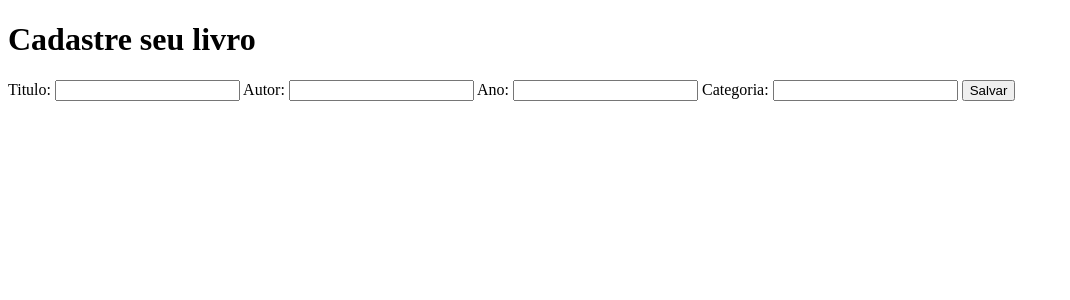
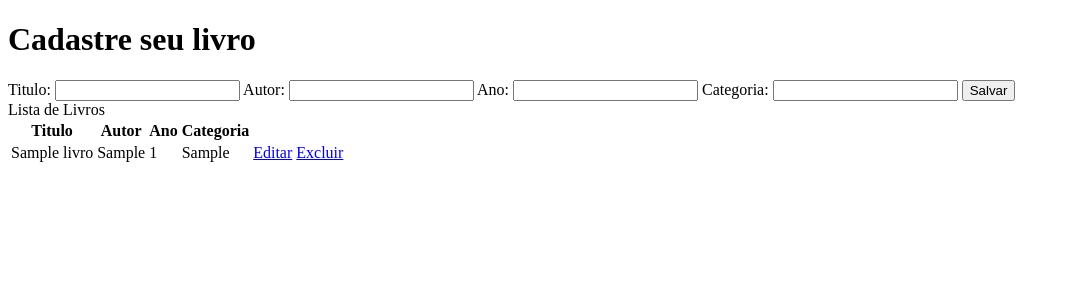
Before and after one commit to euwillian/biblioteca-virtual, a Django app: page /novo_livro/ in a window 1280 px wide. Shown: the top 300 px of the page, without its empty margins (0-1070 px from the left). Run offline with Django 4.2, Linux system fonts and the light colour scheme; tables that the repository leaves empty hold one stand-in row (values such as "Sample post").

Commit message:
feat: implementa todas as operações CRUD para o cadastro de livros

```diff
--- a/livros/templates/novo_livro.html
+++ b/livros/templates/novo_livro.html
@@ -7,7 +7,6 @@
 {% block content %}
 
 <body>
-
 <h1>Cadastre seu livro</h1>
 <form method="POST">
     {% csrf_token %}
@@ -17,6 +16,36 @@
     Categoria: <input type="text" name="categoria">
     <button type="submit">Salvar</button>
 </form>
+
+<table>
+    <thead>
+        Lista de Livros
+    </thead>
+    <tbody>
+        <tr>
+            <th>Titulo</th>
+            <th>Autor</th>
+            <th>Ano</th>
+            <th>Categoria</th>
+        </tr>
+    </tbody>
+    <tfoot>
+        {% for livro in livros %}
+        <tr>
+            <td>{{ livro.titulo }}</td>
+            <td>{{ livro.autor }}</td>
+            <td>{{ livro.ano }}</td>
+            <td>{{ livro.categoria }}</td>
+            <td>
+                <a href="{% url 'editar_livro' livro.id %}">Editar</a>
+                <a href="{% url 'excluir_livro' livro.id %}">Excluir</a>
+            </td>
+        </tr>
+        {% endfor %}
+    </tfoot>
+</table>
+
+
 </body>
 
 {% endblock %}
--- a/livros/urls.py
+++ b/livros/urls.py
@@ -1,6 +1,20 @@
 from django.urls import path
-from livros.views import livro
+from livros.views import livro, editar_livro, excluir_livro
 
 urlpatterns = [
     path('novo_livro/', livro, name='novo_livro'),
+    path('editar_livro/<int:id>', editar_livro, name='editar_livro'),
+    path('excluir_livro/<int:id>', excluir_livro, name='excluir_livro'),
 ]
+
+"""
+
+Quando você define <int:alguma_coisa> na URL, o Django passa isso como argumento nomeado para a sua função.
+
+Se estiver <int:livro_id>, o Django faz:
+
+editar_livro(request, livro_id=123)
+Então sua função precisa aceitar exatamente esse nome (livro_id), ou dará erro.
+
+
+"""
--- a/livros/views.py
+++ b/livros/views.py
@@ -1,4 +1,4 @@
-from django.shortcuts import render
+from django.shortcuts import render, get_object_or_404, redirect
 from .models import Livro
 
 def livro(request):
@@ -11,4 +11,46 @@ def livro(request):
         novo_livro = Livro(titulo=titulo, autor=autor, ano=ano, categoria=categoria)
         novo_livro.save()
 
-    return render(request, 'novo_livro.html')
+    listar_livros = Livro.objects.all()
+    # Busca todos livros
+
+    contexto = {
+        'livros': listar_livros,
+        }
+
+    return render(request, 'novo_livro.html', contexto)
+
+
+def editar_livro(request, id):
+    livro = get_object_or_404(Livro, id=id)
+
+    if request.method == 'POST':
+        # pegar tudo que o usuário esta enviado no POST via GET
+        livro.titulo = request.POST.get("titulo")
+        livro.autor = request.POST.get("autor")
+        livro.ano = request.POST.get("ano")
+        livro.categoria = request.POST.get("categoria")
+        livro.save()
+
+        return redirect('novo_livro') # volta para a página principal
+
+    contexto = {'livro': livro,}
+
+    return render(request, 'editar_livro.html', contexto)
+
+
+def excluir_livro(request, id):
+    livro = get_object_or_404(Livro, id=id)
+
+    if request.method == 'POST':
+        # pegar tudo que o usuário esta enviado no POST via GETlivro.titulo = request.POST.get("titulo")
+        livro.autor = request.POST.get("autor")
+        livro.ano = request.POST.get("ano")
+        livro.categoria = request.POST.get("categoria")
+        livro.delete()
+
+        return redirect('novo_livro') # volta para a página principal
+
+
+    contexto = {'livro': livro,}
+    return render(request, 'excluir_livro.html', contexto)
```
Also changed, not shown: livros/templates/editar_livro.html (added, +23 -0 lines), livros/templates/excluir_livro.html (added, +23 -0 lines).
